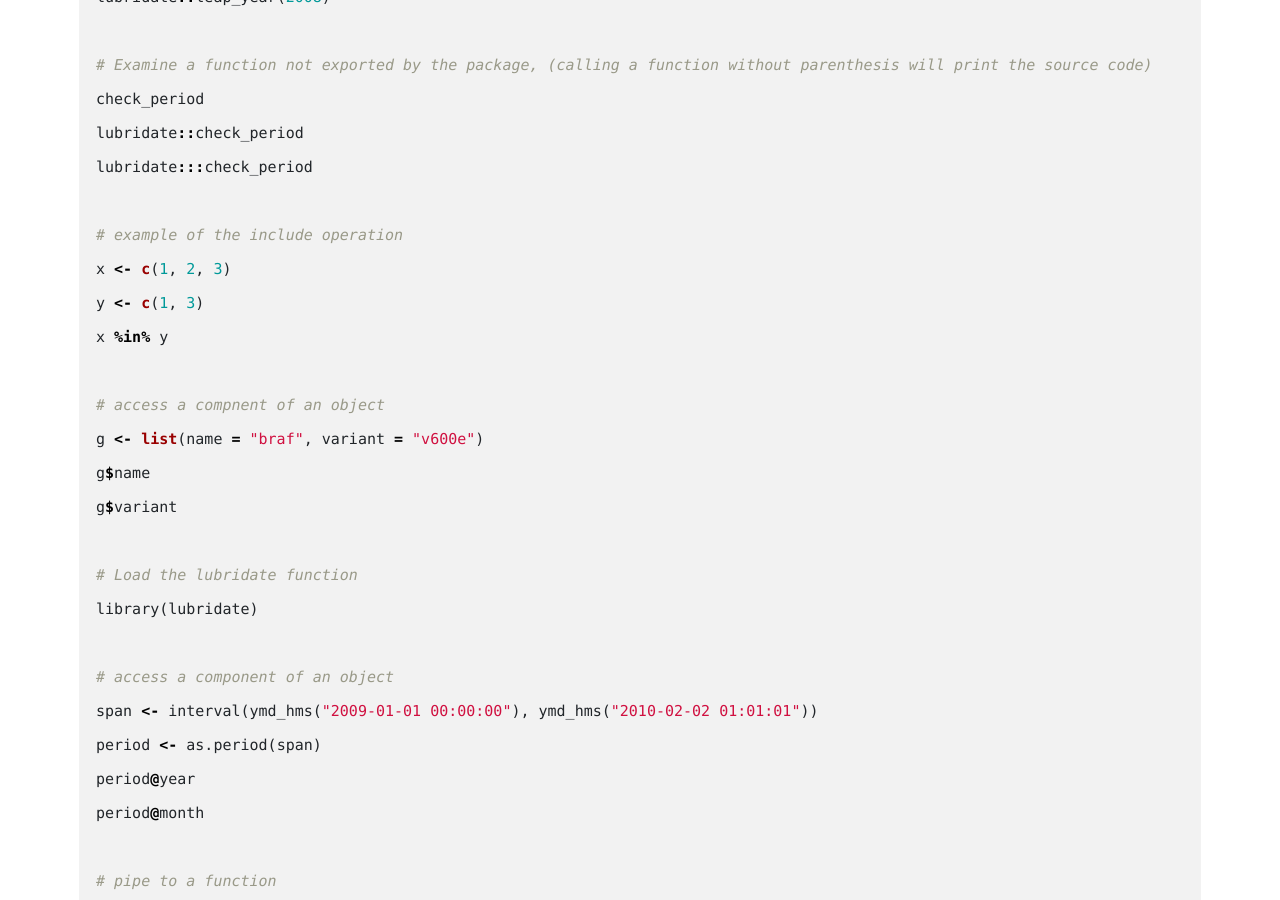
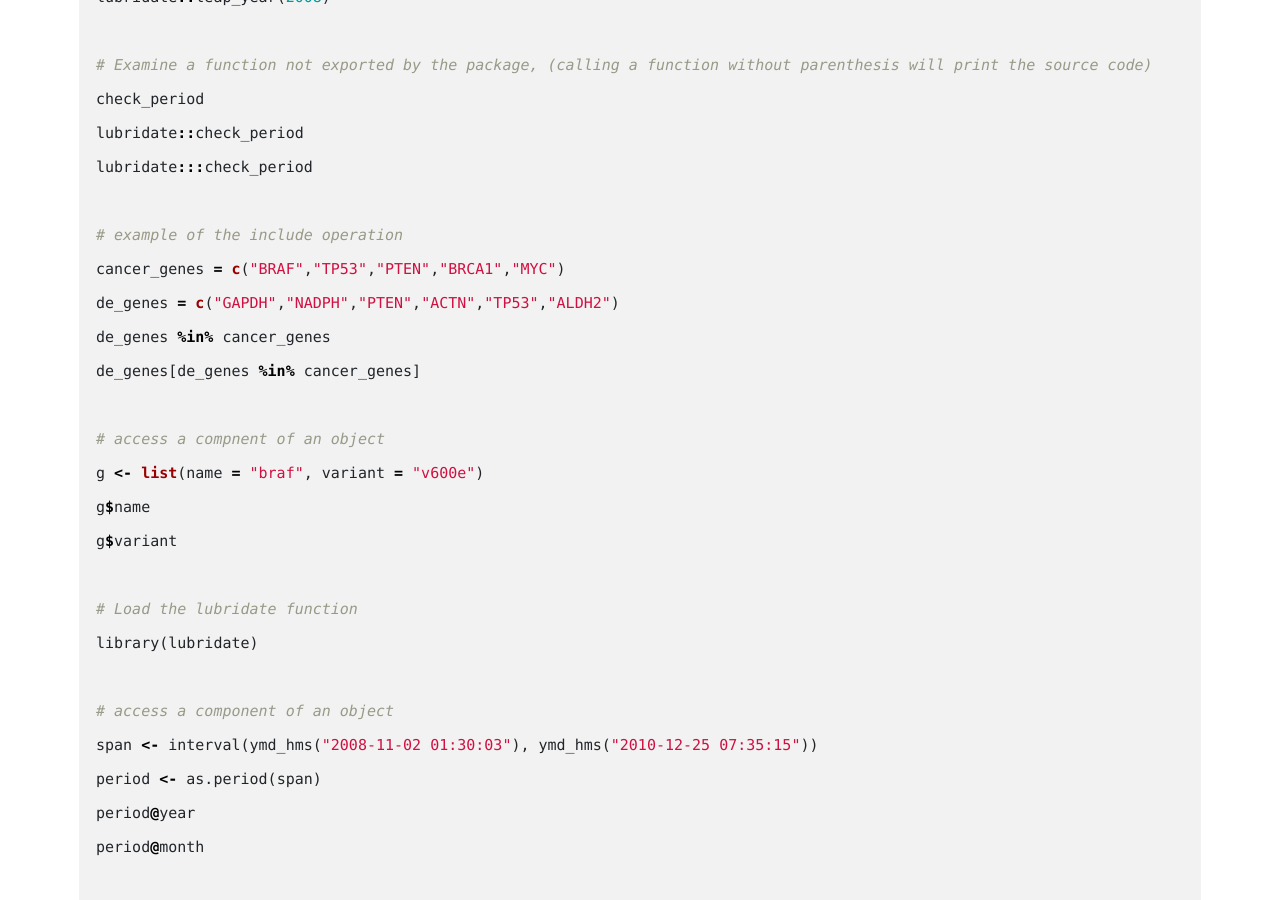
Before and after one commit to griffithlab/genviz.org, a Jekyll site: the page built from _posts/0002-02-01-introductionToR.md, in a window 1280 px wide and 900 px high, scrolled down 20179 px. Built offline with Jekyll 4.4.1, drawn with Linux system fonts in a browser that asks for light colours; nearby versions of some CDN libraries; some of the changed text lies outside the part shown.

Commit message:
edits to introR

````diff
--- a/_posts/0002-02-01-introductionToR.md
+++ b/_posts/0002-02-01-introductionToR.md
@@ -463,9 +463,10 @@ lubridate::check_period
 lubridate:::check_period
 
 # example of the include operation
-x <- c(1, 2, 3)
-y <- c(1, 3)
-x %in% y
+cancer_genes = c("BRAF","TP53","PTEN","BRCA1","MYC")
+de_genes = c("GAPDH","NADPH","PTEN","ACTN","TP53","ALDH2")
+de_genes %in% cancer_genes
+de_genes[de_genes %in% cancer_genes]
 
 # access a compnent of an object
 g <- list(name = "braf", variant = "v600e")
@@ -476,7 +477,7 @@ g$variant
 library(lubridate)
 
 # access a component of an object
-span <- interval(ymd_hms("2009-01-01 00:00:00"), ymd_hms("2010-02-02 01:01:01"))
+span <- interval(ymd_hms("2008-11-02 01:30:03"), ymd_hms("2010-12-25 07:35:15"))
 period <- as.period(span)
 period@year
 period@month
@@ -488,13 +489,11 @@ mtcars %>% head
 head(mtcars)
 
 # using backticks for illegal operations
-%in%(x, y)
-`%in%`(x, y)
-
-# Using backticks for illegal operations part II
-1 + 1
-+(1, 1)
-`+`(1, 1)
+data <- data.frame(gene=c("EGFR","ERBB2","ERBB3"), exon_count=c(12,13,11), length=c(2244,2541,1976))
+names(data)[1]="gene name"
+data$exon_count
+data$gene name
+data$`gene name`
 
 ```
 
````
